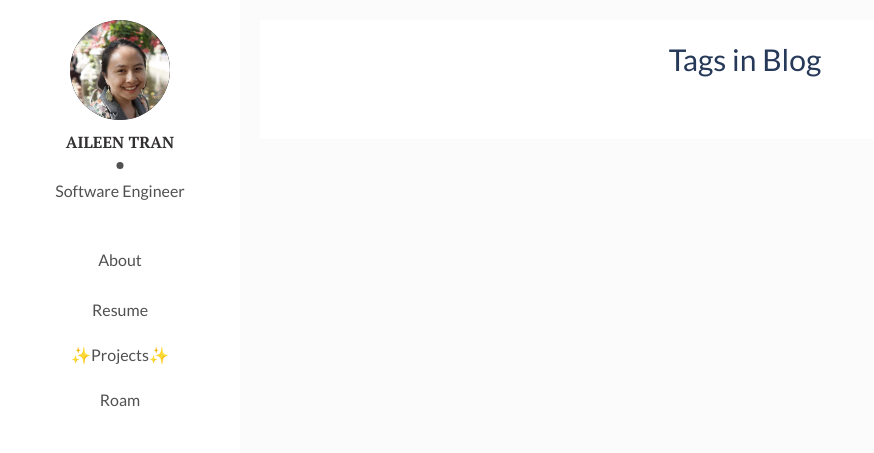
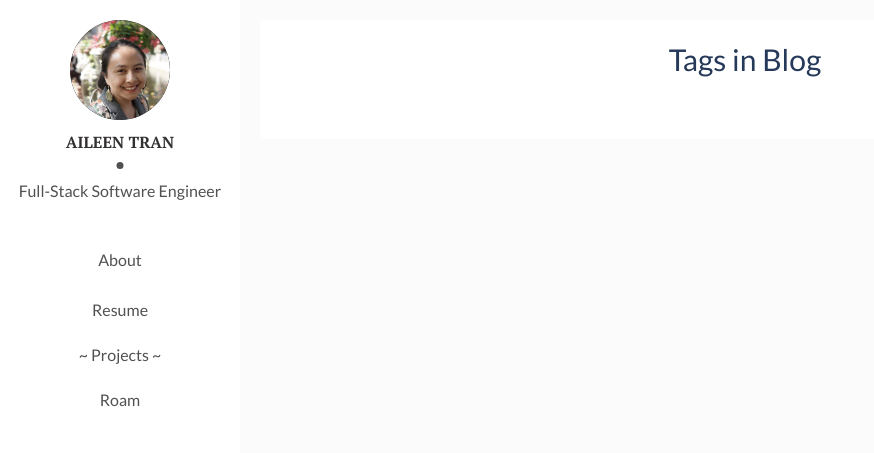
Before and after one commit to aileentran/aileentran.github.io, a Jekyll site: the page built from tags.html, in a window 1280 px wide. Shown: the top 453 px of the page, without its empty margins (0-874 px from the left). Built offline with Jekyll 4.4.1, drawn with Linux system fonts in a browser that asks for light colours.

Commit message:
Cleaned up About Me

```diff
--- a/_config.yml
+++ b/_config.yml
@@ -32,7 +32,7 @@ url: "" # the base hostname & protocol for your site, e.g. http://example.com
 # Author Settings
 author: Aileen Tran
 author-img: gardeninparis-icon.jpeg # add your photo
-about-author: Software Engineer   # add description
+about-author: Full-Stack Software Engineer   # add description
 # social-twitter: # add your Twitter handle
 # social-facebook: # add your Facebook handle
 social-github: aileentran # add your Github handle
--- a/_layouts/main.html
+++ b/_layouts/main.html
@@ -18,7 +18,7 @@ layout: default
         <div class="resume">
           <a href="/assets/ResumeAileenTran.pdf">Resume</a>
         </div>
-        <div class="project-title">✨Projects✨</div>
+        <div class="project-title">~ Projects ~</div>
         <div class="projects-list">
           {% for project in site.projects %}
           <a href="{{project.url}}">{{project.title}}</a>
```
Also changed, not shown: index.md (+2 -4 lines).
